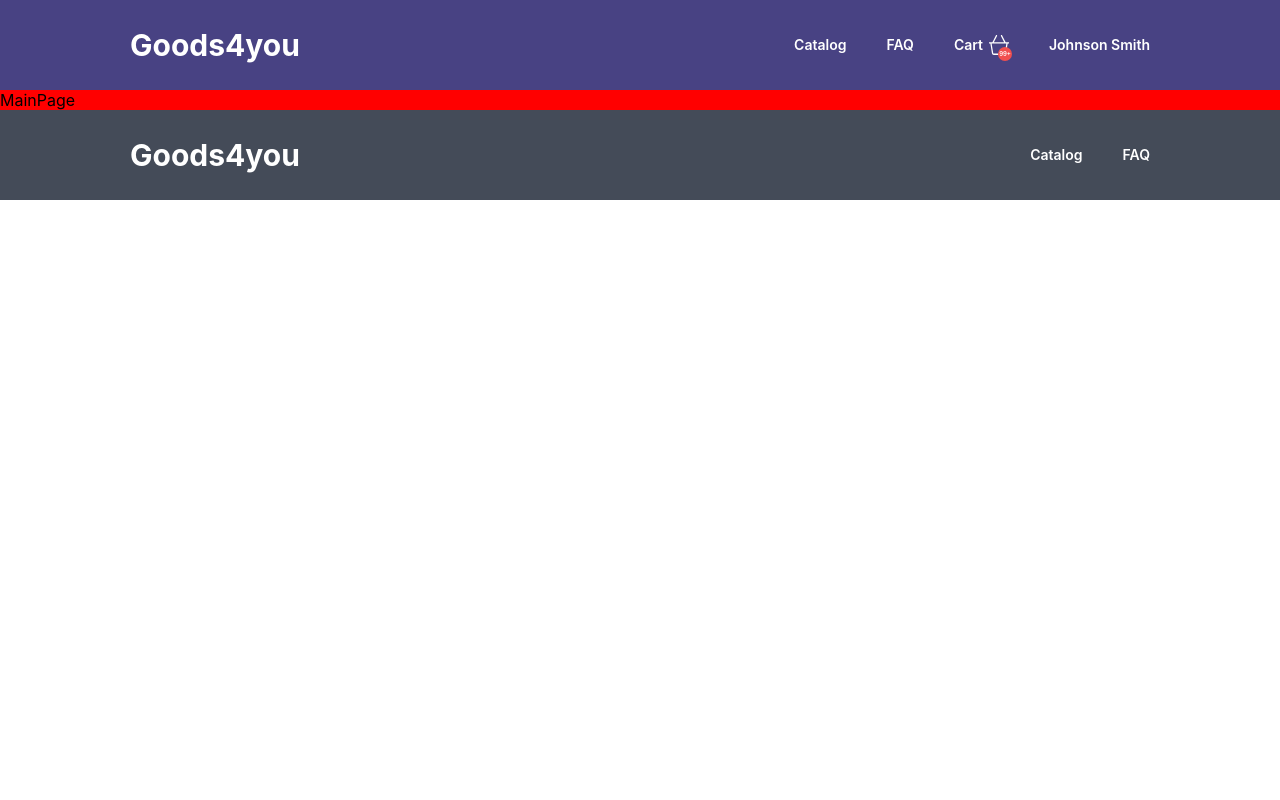
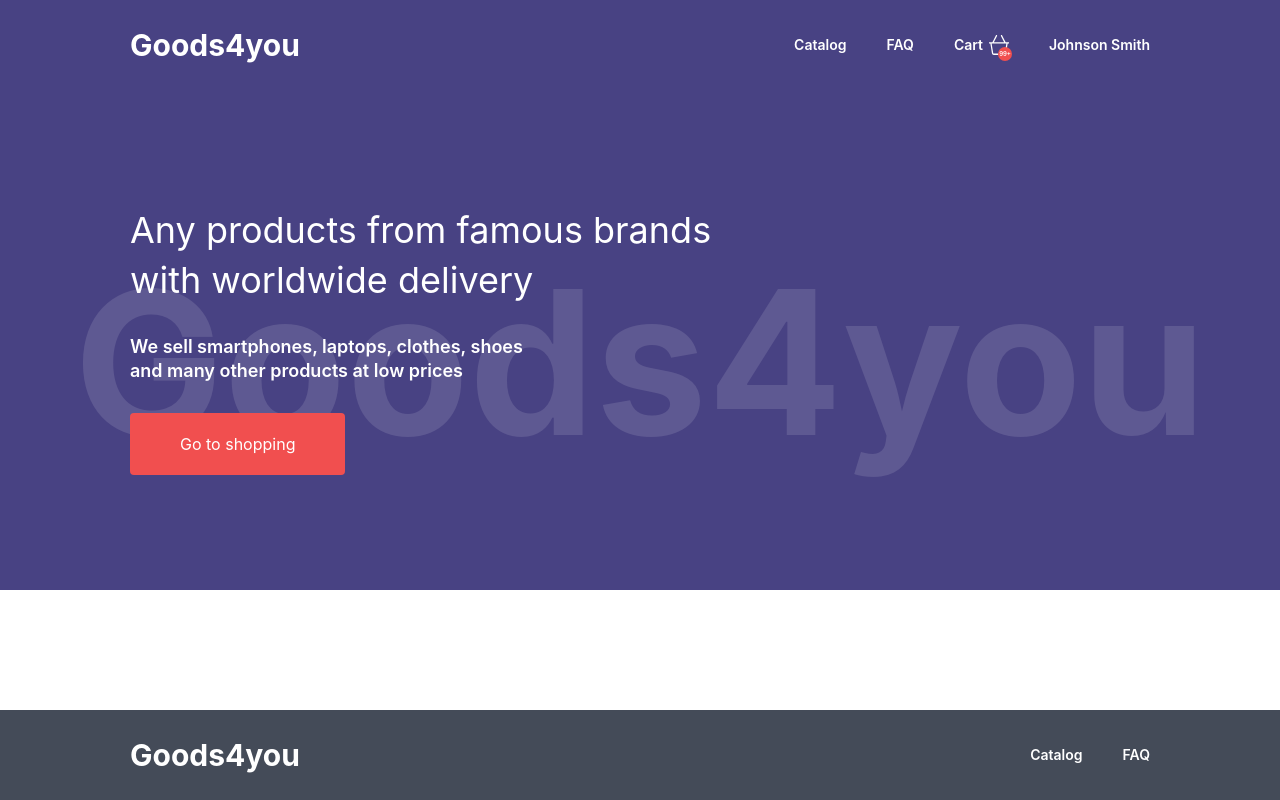
Before and after one commit to Nikitabkv/goodshop-edu, a React (Vite) app: page / in a window 1280 px wide. Built offline with nearby package versions, Linux system fonts and the light colour scheme; a web font is replaced by a local one.

Commit message:
feat: add hero section for main page

```diff
--- a/src/pages/MainPage/ui/MainPage.module.scss
+++ b/src/pages/MainPage/ui/MainPage.module.scss
@@ -1,3 +1,6 @@
+@import "src/shared/variables";
+
 .mainPage {
-  background-color: red;
+  display: flex;
+  flex-grow: 1;
 }
--- a/src/pages/MainPage/ui/MainPage.tsx
+++ b/src/pages/MainPage/ui/MainPage.tsx
@@ -1,9 +1,10 @@
 import s from './MainPage.module.scss'
+import HeroSection from "../../../widgets/HeroSection"
 
 export const MainPage = () => {
   return (
     <div className={s.mainPage}>
-      MainPage
+      <HeroSection />
     </div>
   )
 }
--- a/src/shared/ui-kit/ButtonWithChild/ui/ButtonWithChild.module.scss
+++ b/src/shared/ui-kit/ButtonWithChild/ui/ButtonWithChild.module.scss
@@ -10,6 +10,7 @@
   background-color: $orange;
   color: white;
   transition: 300ms;
+  font-size: $medium;
 
   &:disabled {
     background-color: $orange-white;
--- a/src/shared/ui-kit/Container/ui/Container.module.scss
+++ b/src/shared/ui-kit/Container/ui/Container.module.scss
@@ -1,10 +1,16 @@
+.wrapper {
+  width: 100%;
+}
+
 .container {
   display: flex;
   flex-direction: column;
   gap: 48px;
   width: 100%;
+  height: 100%;
   max-width: 1440px;
   padding: 0 130px;
+  margin: 0 auto;
 }
 
 
--- a/src/shared/ui-kit/Container/ui/Container.tsx
+++ b/src/shared/ui-kit/Container/ui/Container.tsx
@@ -3,10 +3,13 @@ import s from "./Container.module.scss"
 
 interface ContainerProps {
   children: ReactNode
+  className?: string
 }
 
-export const Container:FC<ContainerProps> = ({ children}) => (
-  <div className={s.container}>
-    {children}
+export const Container:FC<ContainerProps> = ({ children, className}) => (
+  <div className={s.wrapper  + (className ? ' ' + className : '')}>
+    <div className={s.container}>
+      {children}
+    </div>
   </div>
 )
--- /dev/null
+++ b/src/widgets/HeroSection/index.ts
@@ -0,0 +1,3 @@
+import {HeroSection} from "./ui/HeroSection.tsx"
+
+export default HeroSection
--- /dev/null
+++ b/src/widgets/HeroSection/ui/HeroSection.module.scss
@@ -0,0 +1,48 @@
+@import "src/shared/variables";
+
+.hero {
+  position: relative;
+  max-height: 500px;
+  background-color: $violet;
+}
+
+.heroContent {
+  display: flex;
+  flex-direction: column;
+  color: white;
+  gap: 30px;
+  padding: 115px 0;
+  z-index: 1;
+}
+
+.heroBigText {
+  font-size: $extra-3-large;
+  line-height: 50px;
+  margin: 0;
+}
+
+.heroSmallText {
+  font-weight: $semi-bold;
+  font-size: $large;
+  line-height: 24px;
+  margin: 0;
+}
+
+.hero:after {
+  content: "Goods4you";
+  position: absolute;
+  font-size: 200px;
+  font-weight: $bold;
+  text-align: center;
+  color: #FFFFFF1F;
+  line-height: 300px;
+  bottom: 78px;
+  left: 50%;
+  transform: translateX(-50%);
+}
+
+.heroButton {
+  width: fit-content;
+  padding: 20px 50px;
+  line-height: 22px;
+}
--- /dev/null
+++ b/src/widgets/HeroSection/ui/HeroSection.tsx
@@ -0,0 +1,17 @@
+import s from "./HeroSection.module.scss"
+import ButtonWithChild from "../../../shared/ui-kit/ButtonWithChild"
+import Container from "../../../shared/ui-kit/Container"
+
+export const HeroSection = () => {
+  return (
+    <Container className={s.hero}>
+      <div className={s.heroContent}>
+        <p className={s.heroBigText}>Any products from famous brands<br/>with worldwide delivery</p>
+        <p className={s.heroSmallText}>We sell smartphones, laptops, clothes, shoes<br/>and many other products at low prices</p>
+        <ButtonWithChild className={s.heroButton}>
+          Go to shopping
+        </ButtonWithChild>
+      </div>
+    </Container>
+  )
+}
```
